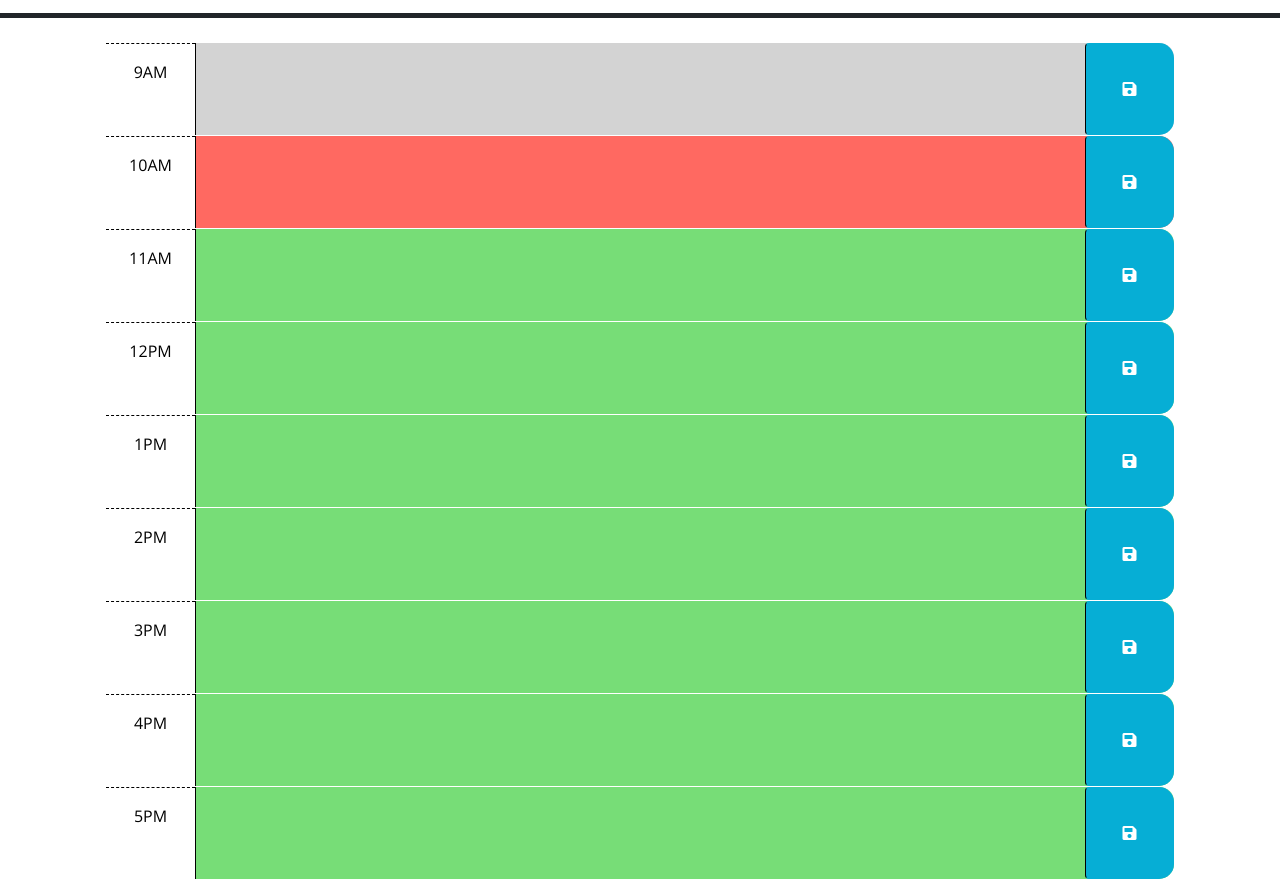
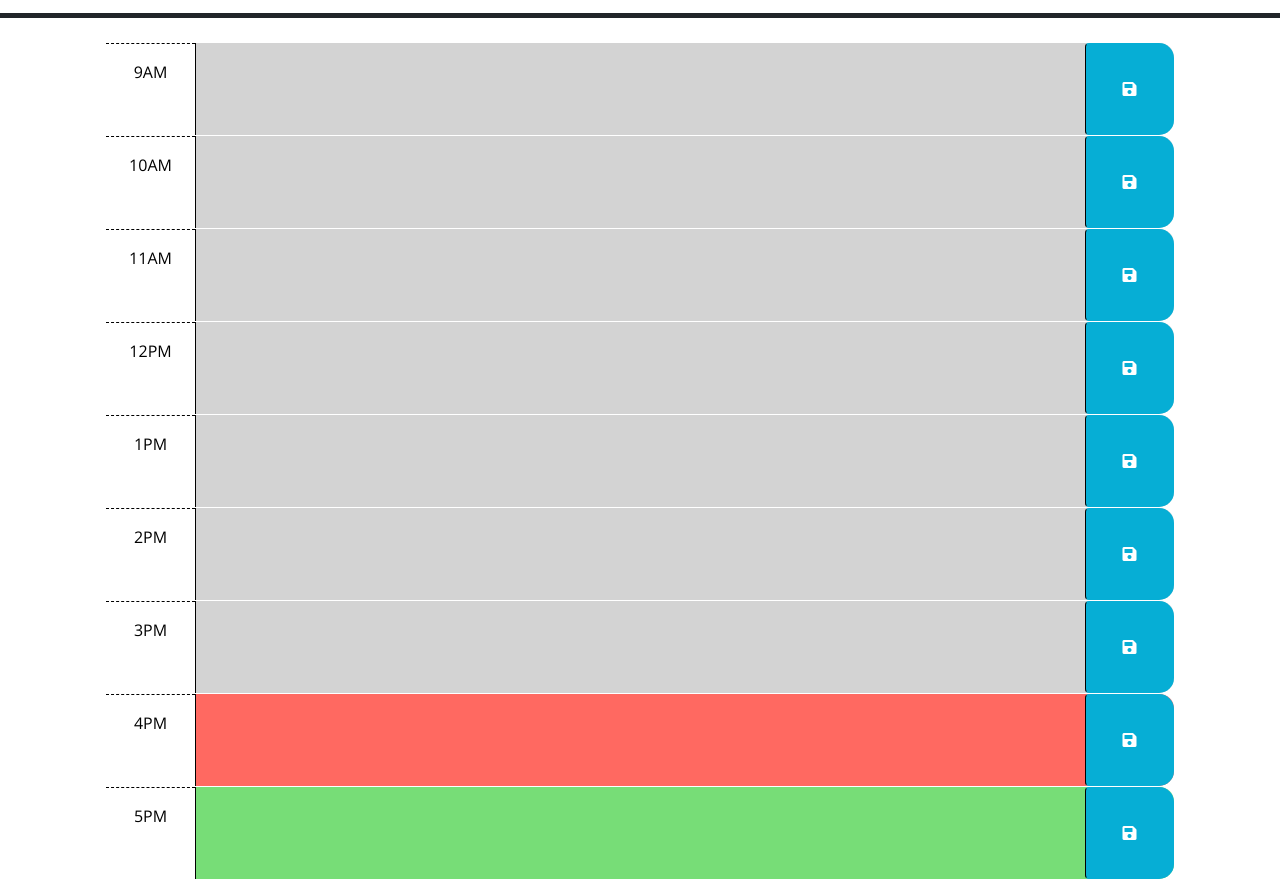
Before and after one commit to CML120/Work-Day-Scheduler, a plain HTML site: page index.html in a window 1280 px wide. Shown: the part 260-1139 px from the top of the page. Drawn offline with nearby package versions, Linux system fonts and the light colour scheme.

Commit message:
added logic to determine time block format and color for past, present, & future

```diff
--- a/assets/scripts/script.js
+++ b/assets/scripts/script.js
@@ -1,5 +1,62 @@
-setInterval(function (){
+// Wrap all code that interacts with the DOM in a call to jQuery to ensure that
+// the code isn't run until the browser has finished rendering all the elements
+// in the html.
+
+
+  // TODO: Add a listener for click events on the save button. This code should
+  // use the id in the containing time-block as a key to save the user input in
+  // local storage. HINT: What does `this` reference in the click listener
+  // function? How can DOM traversal be used to get the "hour-x" id of the
+  // time-block containing the button that was clicked? How might the id be
+  // useful when saving the description in local storage?
+  //
+  // TODO: Add code to apply the past, present, or future class to each time
+  // block by comparing the id to the current hour. HINTS: How can the id
+  // attribute of each time-block be used to conditionally add or remove the
+  // past, present, and future classes? How can Day.js be used to get the
+  // current hour in 24-hour time?
+  //
+  // TODO: Add code to get any user input that was saved in localStorage and set
+  // the values of the corresponding textarea elements. HINT: How can the id
+  // attribute of each time-block be used to do this?
+  //
+  // TODO: Add code to display the current date in the header of the page.
+
+$(document).ready(function(){
+    var nineAM = $("#hour-09");
+    var tenAM = $("#hour-10");
+    var elevenAM = $("#hour-11");
+    var twelvePM = $("#hour-12");
+    var onePM = $("#hour-13");
+    var twoPM = $("#hour-14");
+    var threePM = $("#hour-15");
+    var fourPM = $("#hour-16");
+    var fivePM = $("#hour-17");
+  });
+
+  setInterval(function (){
     $("#day").text(dayjs().format("dddd[, ]"))
     $('#date').text(dayjs().format('MMM DD, YYYY'));
     $("#time").text(dayjs().format("hh:mm:ss a"))
 }, 1000)
+
+var currentHour = dayjs().format("HH");
+
+
+$(".time-block").each(function(){
+    var timeBlock = $(this).attr('id').split("-")[1];;
+    if (currentHour == timeBlock){
+        $(this).addClass("present")
+        $(this).removeClass("future")
+        $(this).removeClass("past")
+    }
+    else if (currentHour < timeBlock) {
+        $(this).addClass("future")
+        $(this).removeClass("present")
+        $(this).removeClass("past")
+    } else if (currentHour > timeBlock) {
+        $(this).addClass("past");
+        $(this).removeClass("present")
+        $(this).removeClass("future")
+    }
+})
--- a/index.html
+++ b/index.html
@@ -36,8 +36,7 @@
         code is implemented.
         -->
 
-        <!-- Example of a past time block. The "past" class adds a gray background color. -->
-        <div id="hour-9" class="row time-block past">
+        <div id="hour-09" class="row time-block ">
             <div class="col-2 col-md-1 hour text-center py-3">9AM</div>
             <textarea class="col-8 col-md-10 description" rows="3"> </textarea>
             <button class="btn saveBtn col-2 col-md-1" aria-label="save">
@@ -45,8 +44,7 @@
             </button>
         </div>
 
-        <!-- Example of a a present time block. The "present" class adds a red background color. -->
-        <div id="hour-10" class="row time-block present">
+        <div id="hour-10" class="row time-block ">
             <div class="col-2 col-md-1 hour text-center py-3">10AM</div>
             <textarea class="col-8 col-md-10 description" rows="3"> </textarea>
             <button class="btn saveBtn col-2 col-md-1" aria-label="save">
@@ -54,8 +52,7 @@
             </button>
         </div>
 
-        <!-- Example of a future time block. The "future" class adds a green background color. -->
-        <div id="hour-11" class="row time-block future">
+        <div id="hour-11" class="row time-block ">
             <div class="col-2 col-md-1 hour text-center py-3">11AM</div>
             <textarea class="col-8 col-md-10 description" rows="3"> </textarea>
             <button class="btn saveBtn col-2 col-md-1" aria-label="save">
@@ -63,7 +60,7 @@
             </button>
         </div>
 
-        <div id="hour-12" class="row time-block future">
+        <div id="hour-12" class="row time-block ">
             <div class="col-2 col-md-1 hour text-center py-3">12PM</div>
             <textarea class="col-8 col-md-10 description" rows="3"> </textarea>
             <button class="btn saveBtn col-2 col-md-1" aria-label="save">
@@ -71,7 +68,7 @@
             </button>
         </div>
 
-        <div id="hour-1" class="row time-block future">
+        <div id="hour-13" class="row time-block ">
             <div class="col-2 col-md-1 hour text-center py-3">1PM</div>
             <textarea class="col-8 col-md-10 description" rows="3"> </textarea>
             <button class="btn saveBtn col-2 col-md-1" aria-label="save">
@@ -79,7 +76,7 @@
             </button>
         </div>
 
-        <div id="hour-2" class="row time-block future">
+        <div id="hour-14" class="row time-block ">
             <div class="col-2 col-md-1 hour text-center py-3">2PM</div>
             <textarea class="col-8 col-md-10 description" rows="3"> </textarea>
             <button class="btn saveBtn col-2 col-md-1" aria-label="save">
@@ -87,7 +84,7 @@
             </button>
         </div>
 
-        <div id="hour-3" class="row time-block future">
+        <div id="hour-15" class="row time-block ">
             <div class="col-2 col-md-1 hour text-center py-3">3PM</div>
             <textarea class="col-8 col-md-10 description" rows="3"> </textarea>
             <button class="btn saveBtn col-2 col-md-1" aria-label="save">
@@ -95,7 +92,7 @@
             </button>
         </div>
 
-        <div id="hour-4" class="row time-block future">
+        <div id="hour-16" class="row time-block ">
             <div class="col-2 col-md-1 hour text-center py-3">4PM</div>
             <textarea class="col-8 col-md-10 description" rows="3"> </textarea>
             <button class="btn saveBtn col-2 col-md-1" aria-label="save">
@@ -103,7 +100,7 @@
             </button>
         </div>
 
-        <div id="hour-5" class="row time-block future">
+        <div id="hour-17" class="row time-block ">
             <div class="col-2 col-md-1 hour text-center py-3">5PM</div>
             <textarea class="col-8 col-md-10 description" rows="3"> </textarea>
             <button class="btn saveBtn col-2 col-md-1" aria-label="save">
```
